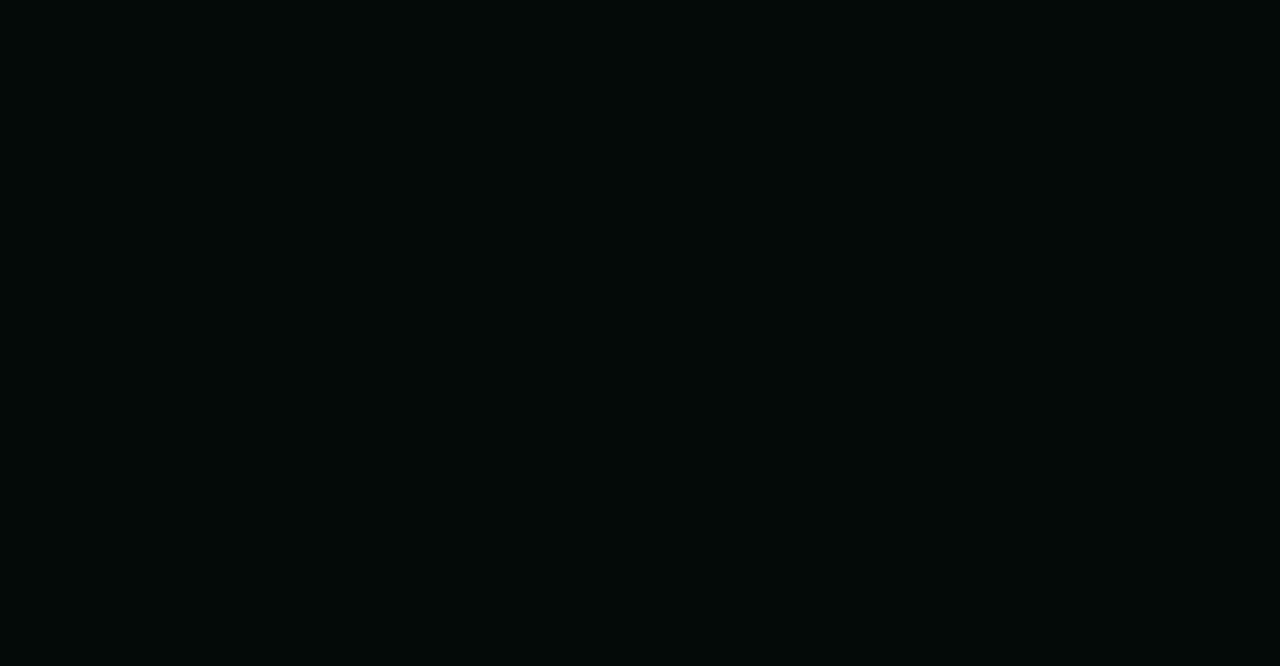
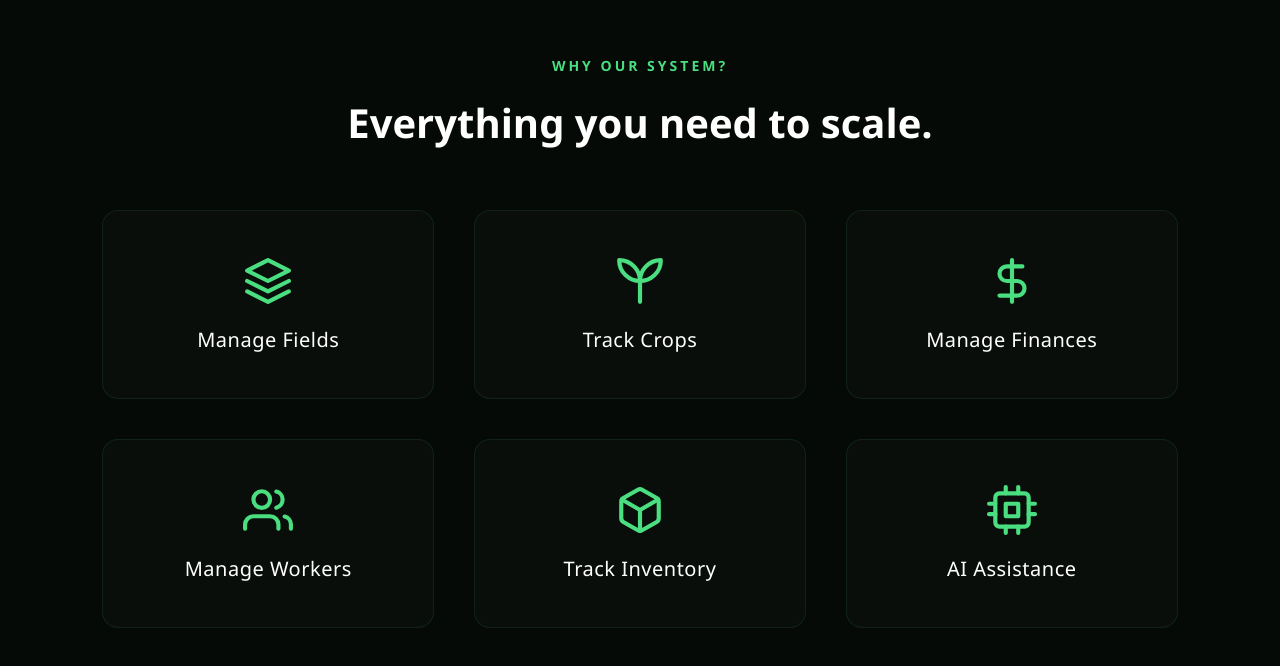
Before and after one commit to dinethnethmika/niyara-platform, a React app in the folder frontend/: page / in a window 1280 px wide. Shown: the part 3644-4310 px from the top of the page. Before the commit the page ends 3600 px from the top, so only its background shows below. Built offline with nearby package versions, Linux system fonts and the light colour scheme; the HTML template or start-up script is replaced by a standard one.

Commit message:
feat: add animated Features component

```diff
--- /dev/null
+++ b/frontend/src/components/Features.jsx
@@ -0,0 +1,112 @@
+import React, { useLayoutEffect, useRef } from 'react';
+import gsap from 'gsap';
+import { ScrollTrigger } from 'gsap/ScrollTrigger';
+
+gsap.registerPlugin(ScrollTrigger);
+
+export default function Features() {
+  const sectionRef = useRef(null);
+
+  useLayoutEffect(() => {
+    const ctx = gsap.context(() => {
+      const tl = gsap.timeline({
+        scrollTrigger: {
+          trigger: sectionRef.current,
+          start: "top 80%",
+        }
+      });
+
+      // Animates the 6 feature cards popping up one after another
+      tl.fromTo(".feature-box",
+        { y: 40, opacity: 0 },
+        { y: 0, opacity: 1, duration: 0.6, stagger: 0.1, ease: "power3.out" }
+      );
+
+    }, sectionRef);
+
+    setTimeout(() => {
+      ScrollTrigger.refresh();
+    }, 500);
+
+    return () => ctx.revert();
+  }, []);
+
+  return (
+    <section ref={sectionRef} className="features-section" id="features">
+
+      <div className="stats-header" style={{ textAlign: 'center', marginBottom: '60px' }}>
+        <p className="hero-label">WHY OUR SYSTEM?</p>
+        <h2 style={{ fontSize: '40px' }}>Everything you need to scale.</h2>
+      </div>
+
+      <div className="features-grid">
+
+        {/* Feature 1 */}
+        <div className="feature-box">
+          <div className="icon-wrapper">
+            <svg viewBox="0 0 24 24" fill="none" stroke="#4ade80" strokeWidth="2" strokeLinecap="round" strokeLinejoin="round">
+              <path d="M2 7l10-5 10 5-10 5L2 7zm0 0l10 5 10-5M2 17l10 5 10-5M2 12l10 5 10-5"/>
+            </svg>
+          </div>
+          <h3>Manage Fields</h3>
+        </div>
+
+        {/* Feature 2 */}
+        <div className="feature-box">
+          <div className="icon-wrapper">
+            <svg viewBox="0 0 24 24" fill="none" stroke="#4ade80" strokeWidth="2" strokeLinecap="round" strokeLinejoin="round">
+              <path d="M12 22V12M12 12C12 7 8 2 2 2c0 6 5 10 10 10zM12 12c0-5 4-10 10-10 0 6-5 10-10 10z"/>
+            </svg>
+          </div>
+          <h3>Track Crops</h3>
+        </div>
+
+        {/* Feature 3 */}
+        <div className="feature-box">
+          <div className="icon-wrapper">
+            <svg viewBox="0 0 24 24" fill="none" stroke="#4ade80" strokeWidth="2" strokeLinecap="round" strokeLinejoin="round">
+              <path d="M12 2v20M17 5H9.5a3.5 3.5 0 0 0 0 7h5a3.5 3.5 0 0 1 0 7H6"/>
+            </svg>
+          </div>
+          <h3>Manage Finances</h3>
+        </div>
+
+        {/* Feature 4 */}
+        <div className="feature-box">
+          <div className="icon-wrapper">
+            <svg viewBox="0 0 24 24" fill="none" stroke="#4ade80" strokeWidth="2" strokeLinecap="round" strokeLinejoin="round">
+              <path d="M17 21v-2a4 4 0 0 0-4-4H5a4 4 0 0 0-4 4v2M9 11a4 4 0 1 0 0-8 4 4 0 0 0 0 8zM23 21v-2a4 4 0 0 0-3-3.87M16 3.13a4 4 0 0 1 0 7.75"/>
+            </svg>
+          </div>
+          <h3>Manage Workers</h3>
+        </div>
+
+        {/* Feature 5 */}
+        <div className="feature-box">
+          <div className="icon-wrapper">
+            <svg viewBox="0 0 24 24" fill="none" stroke="#4ade80" strokeWidth="2" strokeLinecap="round" strokeLinejoin="round">
+              <path d="M21 16V8a2 2 0 0 0-1-1.73l-7-4a2 2 0 0 0-2 0l-7 4A2 2 0 0 0 3 8v8a2 2 0 0 0 1 1.73l7 4a2 2 0 0 0 2 0l7-4A2 2 0 0 0 21 16z"/>
+              <polyline points="3.27 6.96 12 12.01 20.73 6.96"/><line x1="12" y1="22.08" x2="12" y2="12"/>
+            </svg>
+          </div>
+          <h3>Track Inventory</h3>
+        </div>
+
+        {/* Feature 6 */}
+        <div className="feature-box">
+          <div className="icon-wrapper">
+            <svg viewBox="0 0 24 24" fill="none" stroke="#4ade80" strokeWidth="2" strokeLinecap="round" strokeLinejoin="round">
+              <rect x="4" y="4" width="16" height="16" rx="2" ry="2"/><rect x="9" y="9" width="6" height="6"/>
+              <line x1="9" y1="1" x2="9" y2="4"/><line x1="15" y1="1" x2="15" y2="4"/>
+              <line x1="9" y1="20" x2="9" y2="23"/><line x1="15" y1="20" x2="15" y2="23"/>
+              <line x1="20" y1="9" x2="23" y2="9"/><line x1="20" y1="14" x2="23" y2="14"/>
+              <line x1="1" y1="9" x2="4" y2="9"/><line x1="1" y1="14" x2="4" y2="14"/>
+            </svg>
+          </div>
+          <h3>AI Assistance</h3>
+        </div>
+
+      </div>
+    </section>
+  );
+}
--- a/frontend/src/pages/Home.jsx
+++ b/frontend/src/pages/Home.jsx
@@ -2,6 +2,7 @@ import React from 'react';
 import Navbar from '../components/Navbar.jsx';
 import Hero from '../components/Hero.jsx';
 import GrowingRice from '../components/GrowingRice.jsx';
+import Features from '../components/Features.jsx';
 
 export default function Home() {
     return (
@@ -9,6 +10,7 @@ export default function Home() {
             <Navbar />
             <Hero />
             <GrowingRice />
+            <Features />
         </div>
     );
 }
--- a/frontend/src/styles/App.css
+++ b/frontend/src/styles/App.css
@@ -223,3 +223,58 @@ body{
 .text-area {
   width: 50%;
 }
+
+/* =========================================
+   MODERN FEATURES GRID (Preserved for future use)
+   ========================================= */
+.features-section {
+  padding: 100px 8%;
+  background: #050a06;
+}
+
+.features-grid {
+  display: grid;
+  grid-template-columns: repeat(3, 1fr);
+  gap: 40px;
+  max-width: 1100px;
+  margin: 0 auto;
+}
+
+.feature-box, .feature {
+  background: rgba(255, 255, 255, 0.02);
+  border: 1px solid rgba(74, 222, 128, 0.1);
+  border-radius: 16px;
+  padding: 45px 20px;
+  display: flex;
+  flex-direction: column;
+  align-items: center;
+  justify-content: center;
+  text-align: center;
+  transition: transform 0.3s ease, box-shadow 0.3s ease;
+  cursor: default;
+}
+
+.feature-box:hover, .feature:hover {
+  transform: translateY(-8px);
+  box-shadow: 0 10px 25px rgba(74, 222, 128, 0.08);
+  border-color: rgba(74, 222, 128, 0.3);
+}
+
+.icon-wrapper {
+  width: 50px;
+  height: 50px;
+  margin-bottom: 20px;
+}
+
+.icon-wrapper svg {
+  width: 100%;
+  height: 100%;
+}
+
+.feature-box h3 {
+  color: #ffffff;
+  font-size: 20px;
+  font-weight: 500;
+  margin: 0;
+  letter-spacing: 0.5px;
+}
```
